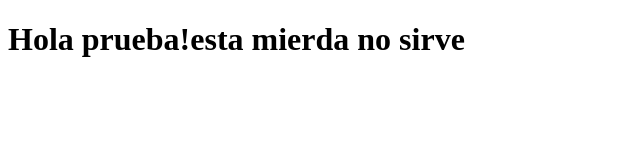
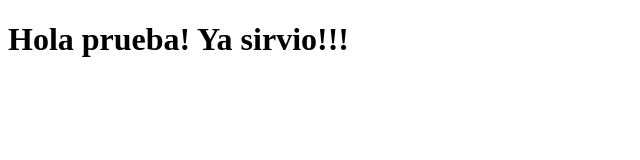
Before and after one commit to jamondragonj/DevSpace, a plain HTML site: page site/index.html in a window 1280 px wide. Shown: the whole page, without its empty margins (0-640 px from the left). Drawn offline with Linux system fonts and the light colour scheme.

Commit message:
small adicion content

```diff
--- a/site/index.html
+++ b/site/index.html
@@ -6,6 +6,6 @@
 	<title>Hola Prueba</title>
 </head>
 <body>
-<h1> Hola prueba!esta mierda no sirve</h1>
+<h1> Hola prueba! Ya sirvio!!!</h1>
 </body>
 </html>
```
